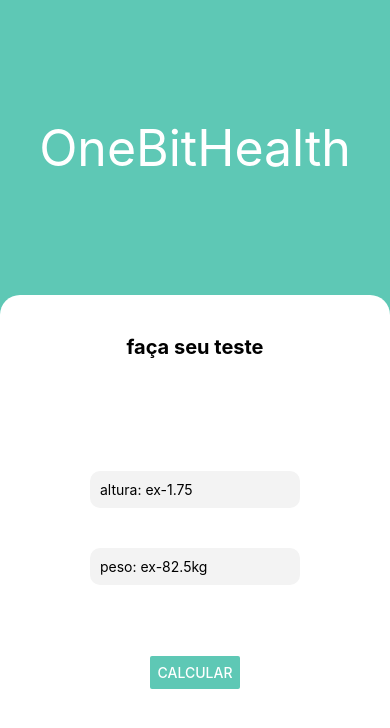
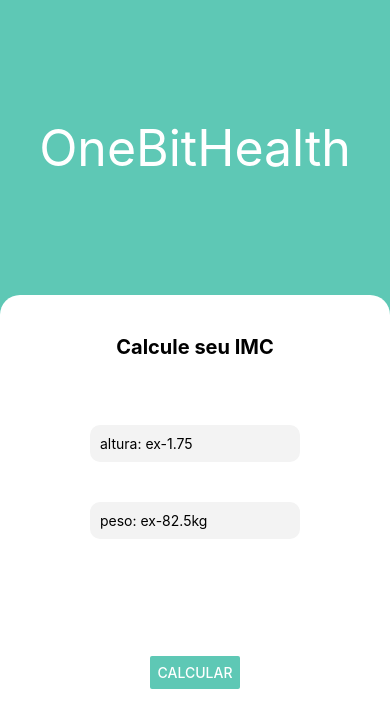
Before and after one commit to TiagoVillarim/projeto-react-native, a React Native app: screen / in a window 390 px wide. Shown: the top 728 px of the page. Built offline with nearby package versions, Linux system fonts and the light colour scheme.

Commit message:
foram feitas novas adiçoes e ajustes

```diff
--- a/App.js
+++ b/App.js
@@ -1,6 +1,5 @@
 import { StatusBar } from 'expo-status-bar';
 import React from 'react';
-import { StyleSheet, Text, View } from 'react-native';
 import Home from './src/home/home'
 
 export default function App() {
--- a/src/components/styles/style.js
+++ b/src/components/styles/style.js
@@ -1,4 +1,4 @@
-import React from "react";
+
 import { StyleSheet } from "react-native";
 
 
@@ -36,10 +36,13 @@ export const cards = StyleSheet.create({
     fontWeight: '700',
     marginTop: 20
   },
+  result: {
+    margin: 10,
+  },
   cardInput: {
     backgroundColor: '#F3F3F3',
     position: 'relative',
-    top: '18%',
+    top: '5%',
     margin: 20,
     padding: 10,
     width: '60%',
--- a/src/home/home.js
+++ b/src/home/home.js
@@ -6,30 +6,51 @@ import { useState } from "react";
 
 export default function Home(){
 
-  const [state, setState] = useState('calcular');
-  const [altura, setAltura] = useState('');
-  const [peso, setPeso] = useState('')
+  const [state, setState] = useState('Calcule seu IMC');
+  const [soma, setSoma] = useState('')
+  const [altura, setAltura] = useState(null);
+  const [peso, setPeso] = useState(null);
+  const [botao, setBotao] = useState('calcular');
 
-  function clicar(altura, peso){
-    var soma = altura + peso
-    setState(soma)
-  }
+
+  function Soma(){
+    return(
+      setState('Seu imc é de:'),
+      setSoma( (peso/(altura * altura)).toFixed(2) )
+    );
+  };
+
+  function validar(){
+    if(altura != null && peso != null){
+      Soma();
+      setAltura(null);
+      setPeso(null);
+      setBotao('calcular novamente')
+      return;
+    }else{
+      setState('Você precisa escolher dois valores para calcular')
+      setSoma('');
+      setBotao('calcular')
+    }
+  };
+
 
   return(
     <SafeAreaView style={style.container}>
      <View style={styles.body}>
         <Text style={styles.headerTitle}>OneBitHealth</Text>
       <View style={cards.cardsBox}>
-        <Text style={cards.cardTextTitle}>faça seu teste</Text>
-        <TextInput style={cards.cardInput} keyboardType="numeric" placeholder="altura: ex-1.75" value={altura} onChange={event => setAltura(event.target.value)}/>
-        <TextInput style={cards.cardInput} keyboardType="numeric" placeholder="peso: ex-82.5kg" value={peso} onChange={event => setPeso(event.target.value)}/>
+        <Text style={cards.cardTextTitle}>{state}</Text>
+        <Text style={cards.result}>{soma}</Text>
+        <TextInput style={cards.cardInput} keyboardType="numeric" value={altura} placeholder="altura: ex-1.75"  onChangeText={setAltura}/>
+        <TextInput style={cards.cardInput} keyboardType="numeric" value={peso} placeholder="peso: ex-82.5kg"  onChangeText={setPeso}/>
       </View>
       <View style={button.buttonContainer}>
         <Button
          style={button.button}
-         title={state}
+         title={botao}
          color="#5EC8B5"
-         onPress={() => clicar()}
+         onPress={() => validar()}
          />
       </View>
      </View>
```
